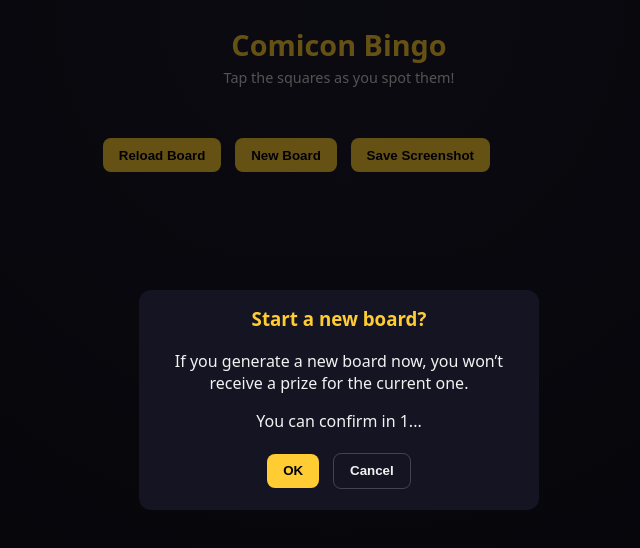
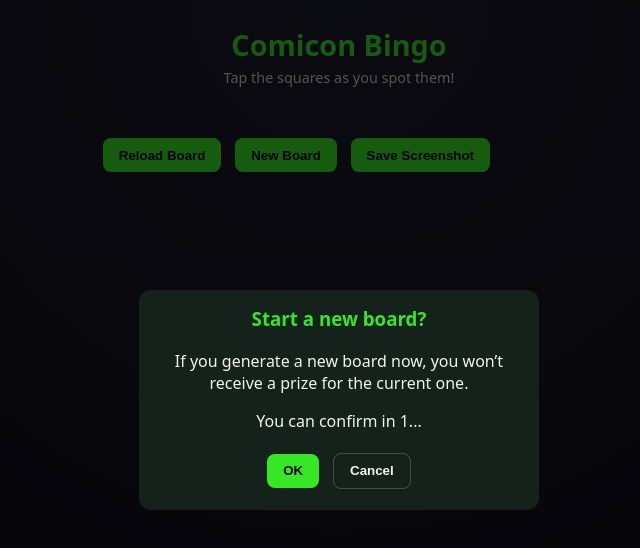
Before and after one commit to tritekdaniel/comicon-bingo, a website: page public/index.html in a window 1280 px wide. Both pictures are taken after a click on the button "New Board". Shown: the whole page, without its empty margins (301-941 px from the left). Drawn offline with Linux system fonts and the light colour scheme; no server answers.

Commit message:
am I done????

```diff
--- a/public/styles.css
+++ b/public/styles.css
@@ -1,6 +1,6 @@
 :root {
-  --accent: #ffcc33;
-  --bg: #0d0d17;
+  --accent: #35e725;
+  --bg: #0d1710;
   --text: #f2f2f2;
   --cell-size: min(18vw, 90px);
 }
@@ -36,7 +36,7 @@ p.subtitle {
   touch-action: manipulation;
 }
 .cell {
-  background: rgba(255,255,255,0.05);
+  background: rgba(255, 255, 255, 0.05);
   border-radius: 10px;
   border: 2px solid transparent;
   display: flex;
@@ -62,7 +62,7 @@ p.subtitle {
 button {
   background: var(--accent);
   border: none;
-  color: #000;
+  color: #000000;
   font-weight: 600;
   border-radius: 8px;
   padding: 0.6rem 1rem;
@@ -71,21 +71,21 @@ button {
 }
 button.secondary {
   background: none;
-  border: 1px solid rgba(255,255,255,0.2);
+  border: 1px solid rgba(255, 255, 255, 0.2);
   color: var(--text);
 }
 #status {
   margin-top: 0.6rem;
   font-size: 0.9rem;
   text-align: center;
-  color: #fff9;
+  color: rgba(255, 255, 255, 0.6);
 }
 
 /* --- Modals --- */
 .modal {
   position: fixed;
   inset: 0;
-  background: rgba(0,0,0,0.6);
+  background: rgba(0, 0, 0, 0.6);
   display: none;
   align-items: center;
   justify-content: center;
@@ -98,7 +98,7 @@ button.secondary {
   opacity: 1;
 }
 .modal-box {
-  background: #141422;
+  background: #14221b;
   border-radius: 12px;
   padding: 1rem;
   width: min(90%, 400px);
```
